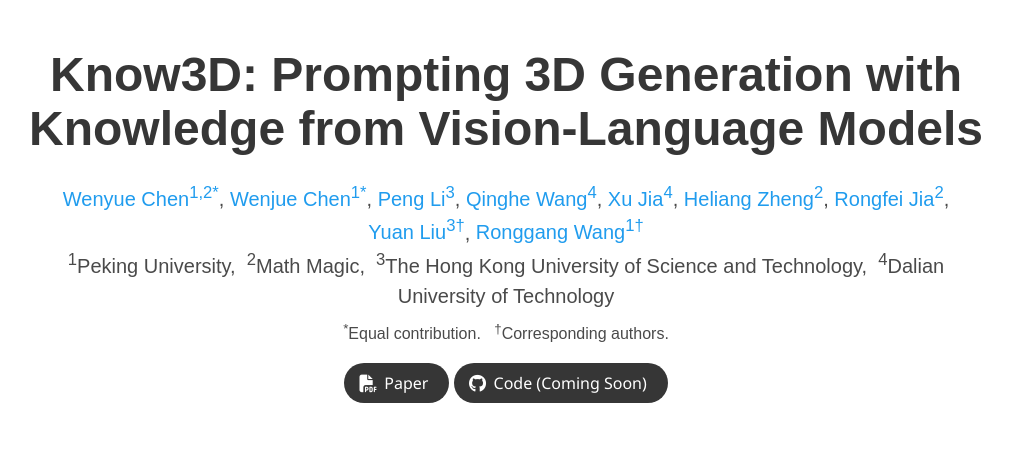
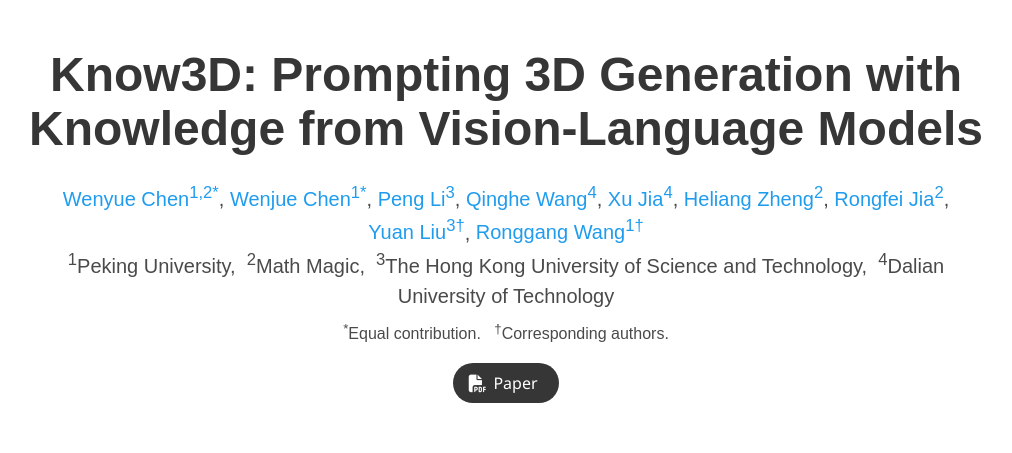
Before and after one commit to xishuxishu/Know3D.github.io, a plain HTML site: page index.html in a window 1280 px wide. Shown: the top 453 px of the page, without its empty margins (134-1146 px from the left). Drawn offline with nearby package versions, Linux system fonts and the light colour scheme; some icons are missing; a web font is replaced by a local one.

Commit message:
Update index.html

```diff
--- a/index.html
+++ b/index.html
@@ -126,16 +126,6 @@
           <i class="fas fa-file-pdf"></i>
         </span>
         <span>Paper</span>
-      </a>
-    </span>
-
-    <span class="link-block">
-      <a href="https://github.com/xishuxishu/Know3D" target="_blank"
-         class="external-link button is-normal is-rounded is-dark">
-        <span class="icon is-link-icon">
-          <i class="fab fa-github"></i>
-        </span>
-        <span>Code (Coming Soon)</span>
       </a>
     </span>
   </div>
```
